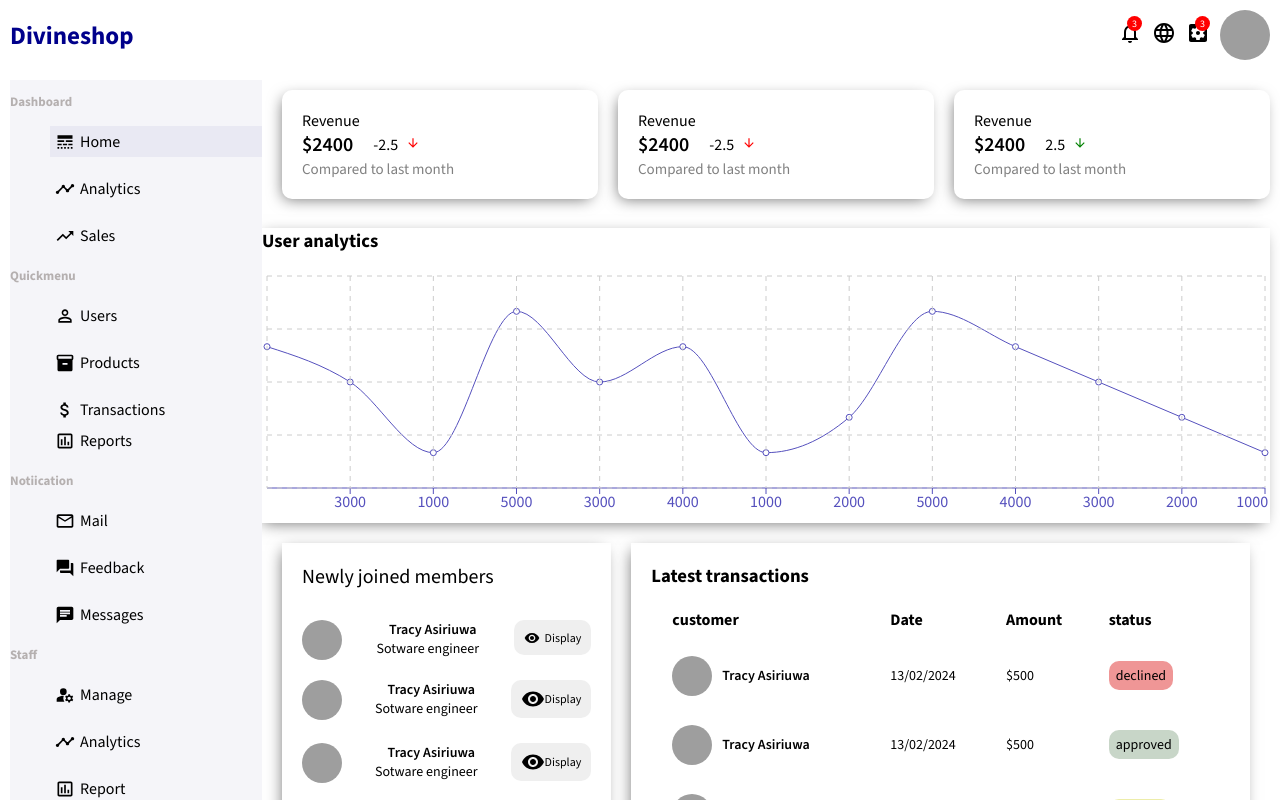
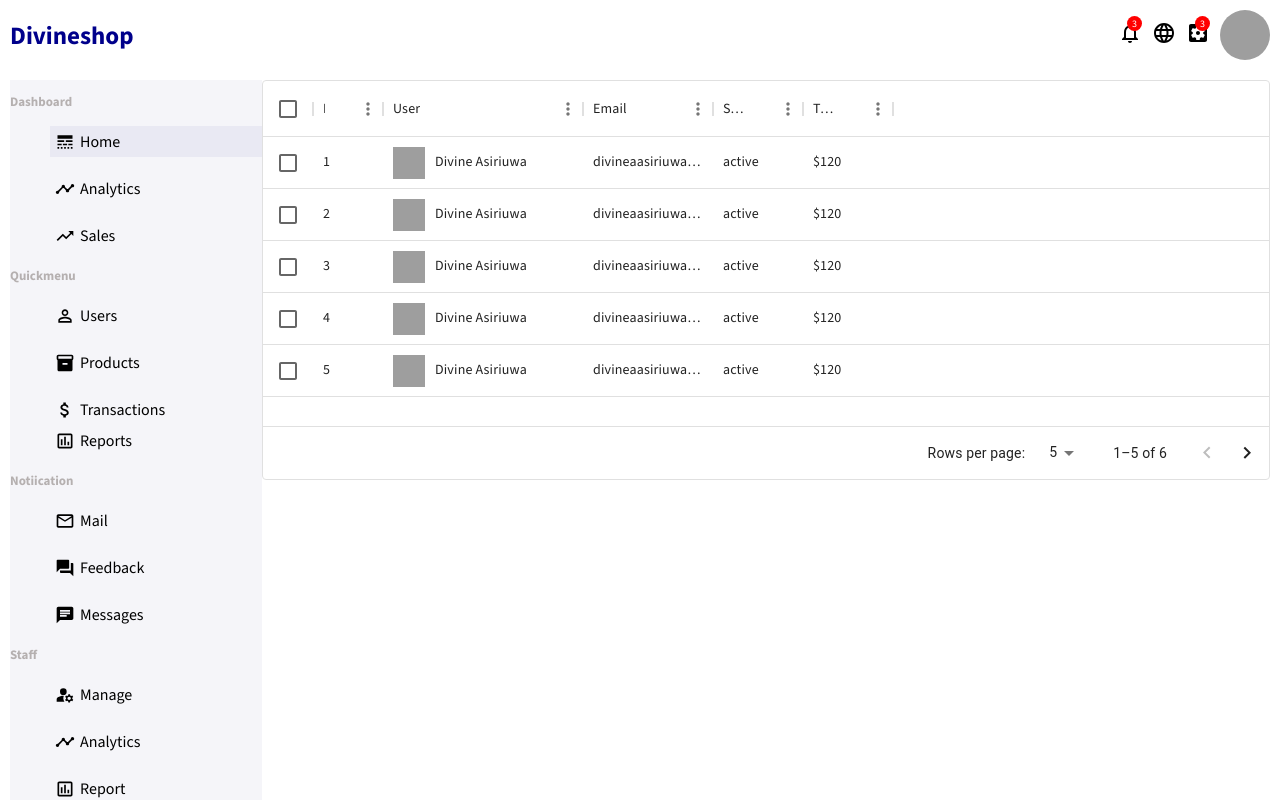
Before and after one commit to Divinity-dev/Divine-s-shop-frontend, a React (Create React App) app in the folder admin/: page /users in a window 1280 px wide. Shown: the top 800 px of the page. Built offline with nearby package versions, Linux system fonts and the light colour scheme; grey boxes are pictures that could not be loaded.

Commit message:
Add a table

```diff
--- a/admin/package.json
+++ b/admin/package.json
@@ -7,11 +7,13 @@
     "@emotion/styled": "^11.11.0",
     "@mui/icons-material": "^5.15.7",
     "@mui/material": "^5.15.7",
+    "@mui/x-data-grid": "^6.19.4",
     "@testing-library/jest-dom": "^5.17.0",
     "@testing-library/react": "^13.4.0",
     "@testing-library/user-event": "^13.5.0",
     "react": "^18.2.0",
     "react-dom": "^18.2.0",
+    "react-router-dom": "^6.22.0",
     "react-scripts": "5.0.1",
     "recharts": "^2.11.0",
     "web-vitals": "^2.1.4"
--- a/admin/src/App.css
+++ b/admin/src/App.css
@@ -274,3 +274,16 @@ text-align: left;
 .header{
   margin: 0px ;
 }
+
+.displaypicture{
+  display: flex;
+  align-items: center;
+  justify-content: center;
+}
+
+.displayimage{
+  width: 32px;
+  height: 32px;
+  object-fit: cover;
+  margin-right: 10px;
+}
--- a/admin/src/App.js
+++ b/admin/src/App.js
@@ -2,17 +2,26 @@ import './App.css';
 import Topbar from './components/Topbar'
 import Sidebar from './components/sidebar';
 import Home from './pages/home';
+import Userlist from './pages/Userlist';
+import {BrowserRouter, Routes, Route } from 'react-router-dom';
 
 function App() {
   return (
     <div className="App">
+      <BrowserRouter>
       <Topbar/>
       <div className='maincomtainer'>
          <Sidebar/>
          <div className='center'>
-           <Home/>
+          <Routes>
+            <Route path='/' element={<Home/>}/>
+            <Route path='/users' element={<Userlist/>}/>
+          </Routes>
+
          </div>
       </div>
+      </BrowserRouter>
+
     </div>
   );
 }
--- a/admin/src/components/Largewg.jsx
+++ b/admin/src/components/Largewg.jsx
@@ -1,4 +1,3 @@
-import { Button } from '@mui/material'
 import React from 'react'
 
 const Largewg = () => {
--- /dev/null
+++ b/admin/src/pages/Userlist.jsx
@@ -0,0 +1,59 @@
+import React from 'react'
+import { DataGrid } from '@mui/x-data-grid';
+
+const Userlist = () => {
+    const columns = [
+        { field: 'id', headerName: 'ID', width: 70 },
+        { field: 'user', headerName: 'User', width: 200, renderCell: (params)=>{
+          return (<div className='displaypicture'>
+                  <img src={params.row.avatar} alt=""  className='displayimage'/>
+                  {params.row.username}
+          </div>)
+        } },
+        { field: 'email', headerName: 'Email', width: 130 },
+        {
+          field: 'status',
+          headerName: 'Status',
+          width: 90,
+        },
+        {
+          field: 'transaction',
+          headerName: 'Transaction',
+          width: 90,
+        },
+      ];
+
+      const rows = [
+        { id: 1, username: 'Divine Asiriuwa', avatar:'https://as2.ftcdn.net/v2/jpg/01/06/24/39/1000_F_106243915_97MVJgRC25acsXIpGDwyAzMyNbgoUKoT.jpg',
+      email:'divineaasiriuwa@gmail.com', status:'active', transaction:'$120' },
+      { id: 2, username: 'Divine Asiriuwa', avatar:'https://as2.ftcdn.net/v2/jpg/01/06/24/39/1000_F_106243915_97MVJgRC25acsXIpGDwyAzMyNbgoUKoT.jpg',
+      email:'divineaasiriuwa@gmail.com', status:'active', transaction:'$120' },
+      { id: 3, username: 'Divine Asiriuwa', avatar:'https://as2.ftcdn.net/v2/jpg/01/06/24/39/1000_F_106243915_97MVJgRC25acsXIpGDwyAzMyNbgoUKoT.jpg',
+      email:'divineaasiriuwa@gmail.com', status:'active', transaction:'$120' },
+      { id: 4, username: 'Divine Asiriuwa', avatar:'https://as2.ftcdn.net/v2/jpg/01/06/24/39/1000_F_106243915_97MVJgRC25acsXIpGDwyAzMyNbgoUKoT.jpg',
+      email:'divineaasiriuwa@gmail.com', status:'active', transaction:'$120' },
+      { id: 5, username: 'Divine Asiriuwa', avatar:'https://as2.ftcdn.net/v2/jpg/01/06/24/39/1000_F_106243915_97MVJgRC25acsXIpGDwyAzMyNbgoUKoT.jpg',
+      email:'divineaasiriuwa@gmail.com', status:'active', transaction:'$120' },
+      { id: 6, username: 'Divine Asiriuwa', avatar:'https://as2.ftcdn.net/v2/jpg/01/06/24/39/1000_F_106243915_97MVJgRC25acsXIpGDwyAzMyNbgoUKoT.jpg',
+      email:'divineaasiriuwa@gmail.com', status:'active', transaction:'$120' },
+
+      ];
+
+  return (
+    <div style={{ height: 400, width: '100%' }}>
+      <DataGrid
+        rows={rows}
+        columns={columns}
+        initialState={{
+          pagination: {
+            paginationModel: { page: 0, pageSize: 5 },
+          },
+        }}
+        pageSizeOptions={[5, 10]}
+        checkboxSelection
+      />
+    </div>
+  )
+}
+
+export default Userlist
```
Also changed, not shown: 1 other file (tests, documents, lock files or other folders).
